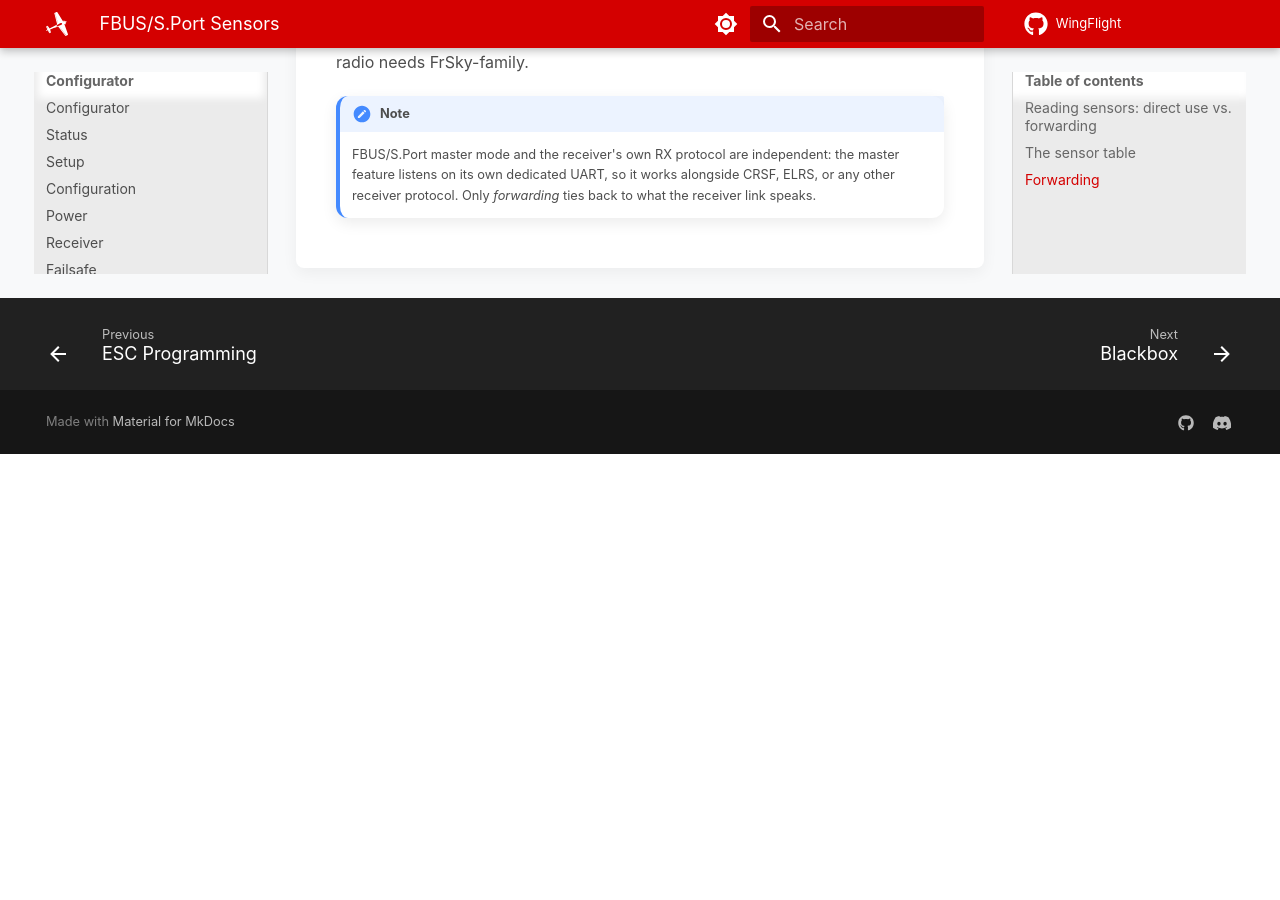
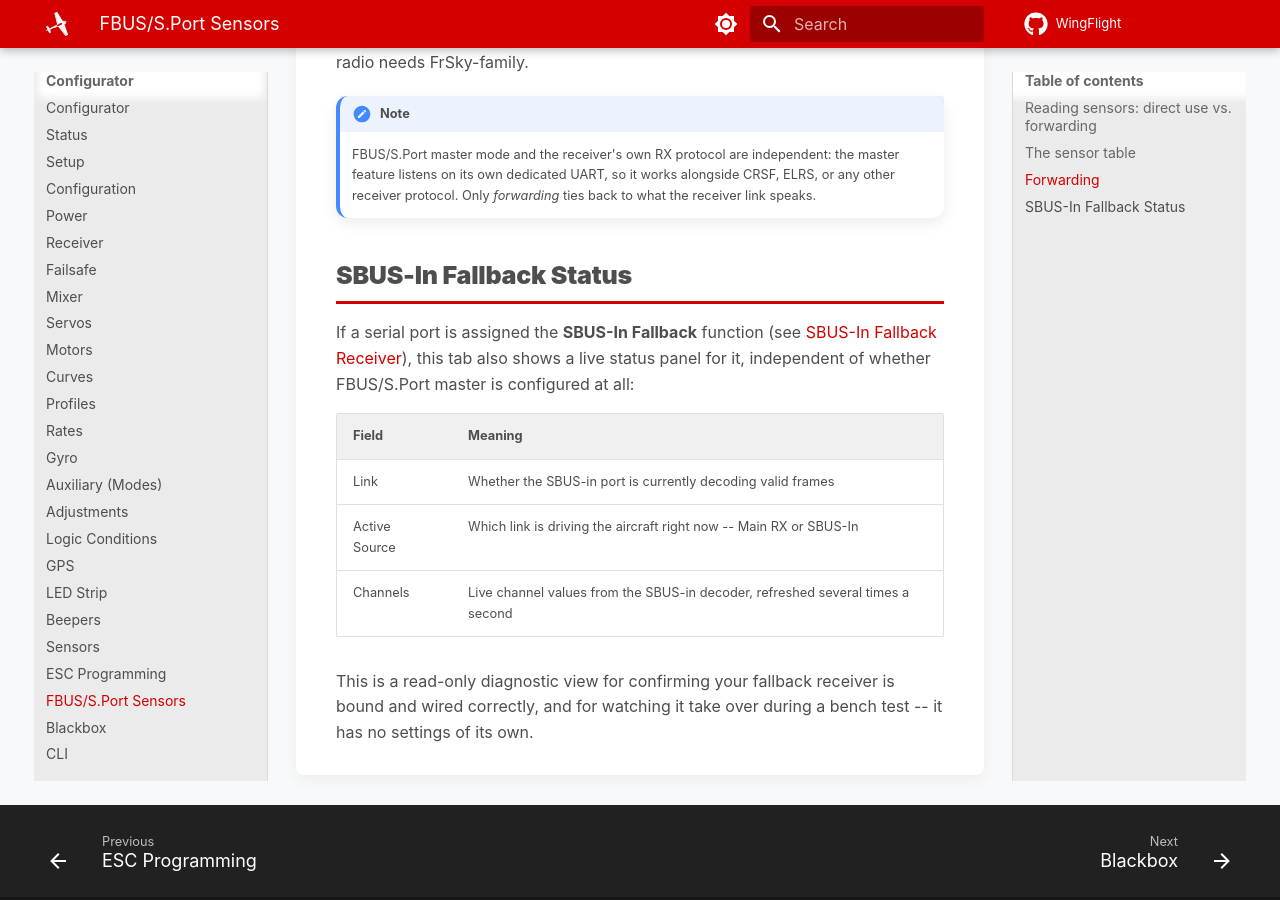
Before and after one commit to WingFlight/wingflight-docs, an MkDocs documentation site: the page built from docs/configurator/tabs/fbus-sensors.md, in a window 1280 px wide and 900 px high, scrolled down 1886 px. Built offline with MkDocs 1.6.1 and Material for MkDocs 9.7.7, drawn with Linux system fonts in a browser that asks for light colours; before the commit the page ends 2340 px from its top, so only the background shows below that.

Commit message:
Document SBUS-In Fallback Receiver
New Flight Modes & Features page covering setup, instant-failover/instant-
revert behavior, its "not a second failsafe system" relationship to the
staged failsafe stages, and a bench-test procedure. Cross-linked from
Failsafe (both-links-down backstop note) and FBUS/S.Port Sensors (the new
live status panel shown there once a port has the function assigned).

Note: docs/configurator/tabs/fbus-sensors.md had pre-existing uncommitted
CRLF line-ending drift in the working tree before this change; editing it
normalized the whole file back to LF (matching the committed blob and every
other file in this repo) as a side effect - no unrelated content changed,
confirmed via `git diff -w`.

Co-Authored-By: Claude Sonnet 5 <noreply@anthropic.com>

```diff
--- a/docs/configurator/tabs/fbus-sensors.md
+++ b/docs/configurator/tabs/fbus-sensors.md
@@ -67,3 +67,20 @@ FrSky-family.
     independent: the master feature listens on its own dedicated UART, so
     it works alongside CRSF, ELRS, or any other receiver protocol. Only
     *forwarding* ties back to what the receiver link speaks.
+
+## SBUS-In Fallback Status
+
+If a serial port is assigned the **SBUS-In Fallback** function (see
+[SBUS-In Fallback Receiver](../../flight-modes/sbus-input-fallback.md)),
+this tab also shows a live status panel for it, independent of whether
+FBUS/S.Port master is configured at all:
+
+| Field | Meaning |
+|---|---|
+| Link | Whether the SBUS-in port is currently decoding valid frames |
+| Active Source | Which link is driving the aircraft right now -- Main RX or SBUS-In |
+| Channels | Live channel values from the SBUS-in decoder, refreshed several times a second |
+
+This is a read-only diagnostic view for confirming your fallback receiver
+is bound and wired correctly, and for watching it take over during a bench
+test -- it has no settings of its own.
--- a/mkdocs.yml
+++ b/mkdocs.yml
@@ -104,6 +104,7 @@ nav:
       - Ready-to-Arm Wiggle: flight-modes/ready-to-arm-wiggle.md
       - Cross-Axis Relax: flight-modes/cross-axis-relax.md
       - Governor: flight-modes/governor.md
+      - SBUS-In Fallback Receiver: flight-modes/sbus-input-fallback.md
   - Reference:
       - reference/index.md
       - CLI Command Reference: reference/cli-reference.md
```
Also changed, not shown: docs/configurator/tabs/failsafe.md (+7 -0 lines), docs/flight-modes/index.md (+5 -2 lines), docs/flight-modes/sbus-input-fallback.md (added, +72 -0 lines).
